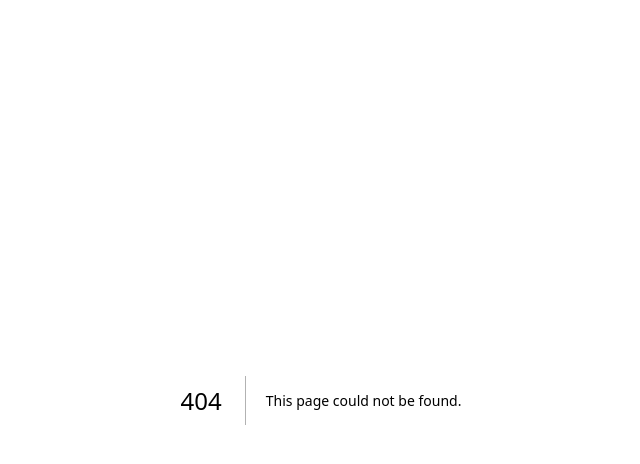
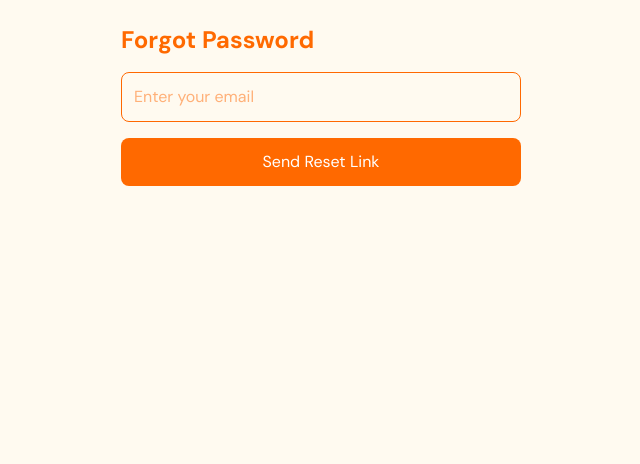
Before and after one commit to Communal/Communal, a Next.js app in the folder apps/shop/: page /forgot-password in a window 1280 px wide. Before the commit this address had no page. Shown: the top 464 px of the page, without its empty margins (319-959 px from the left). Built offline with nearby package versions, Linux system fonts and the light colour scheme.

Commit message:
added the forgot password page(the other one is probably reset-password)

```diff
--- /dev/null
+++ b/apps/shop/src/app/forgot-password/page.jsx
@@ -0,0 +1,59 @@
+"use client";
+
+import { useState } from "react";
+
+export default function ForgotPasswordPage() {
+    const [email, setEmail] = useState("");
+    const [message, setMessage] = useState("");
+    const [loading, setLoading] = useState(false);
+
+    const handleSubmit = async (e) => {
+        e.preventDefault();
+        setLoading(true);
+        setMessage("");
+
+        try {
+            const res = await fetch("/api/auth/forgot-password", {
+                method: "POST",
+                headers: { "Content-Type": "application/json" },
+                body: JSON.stringify({ email }),
+            });
+
+            const data = await res.json();
+            setMessage(data.message || data.error);
+        } catch (err) {
+            setMessage("Something went wrong. Try again.");
+        } finally {
+            setLoading(false);
+        }
+    };
+
+    return (
+        <div className="max-w-md mx-auto p-6">
+            <h1 className="text-2xl font-bold mb-4 text-orange-500">Forgot Password</h1>
+            <form onSubmit={handleSubmit} className="space-y-4">
+                <input
+                    type="email"
+                    value={email}
+                    onChange={(e) => setEmail(e.target.value)}
+                    placeholder="Enter your email"
+                    className="w-full border p-3 rounded-lg"
+                    required
+                />
+                <button
+                    type="submit"
+                    disabled={loading}
+                    className="w-full bg-orange-500 text-white py-3 rounded-lg hover:bg-orange-600"
+                >
+                    {loading ? "Sending..." : "Send Reset Link"}
+                </button>
+            </form>
+
+            {message && (
+                <div className="mt-4 p-3 rounded-lg bg-gray-100 text-gray-800 text-center">
+                    {message}
+                </div>
+            )}
+        </div>
+    );
+}
```
